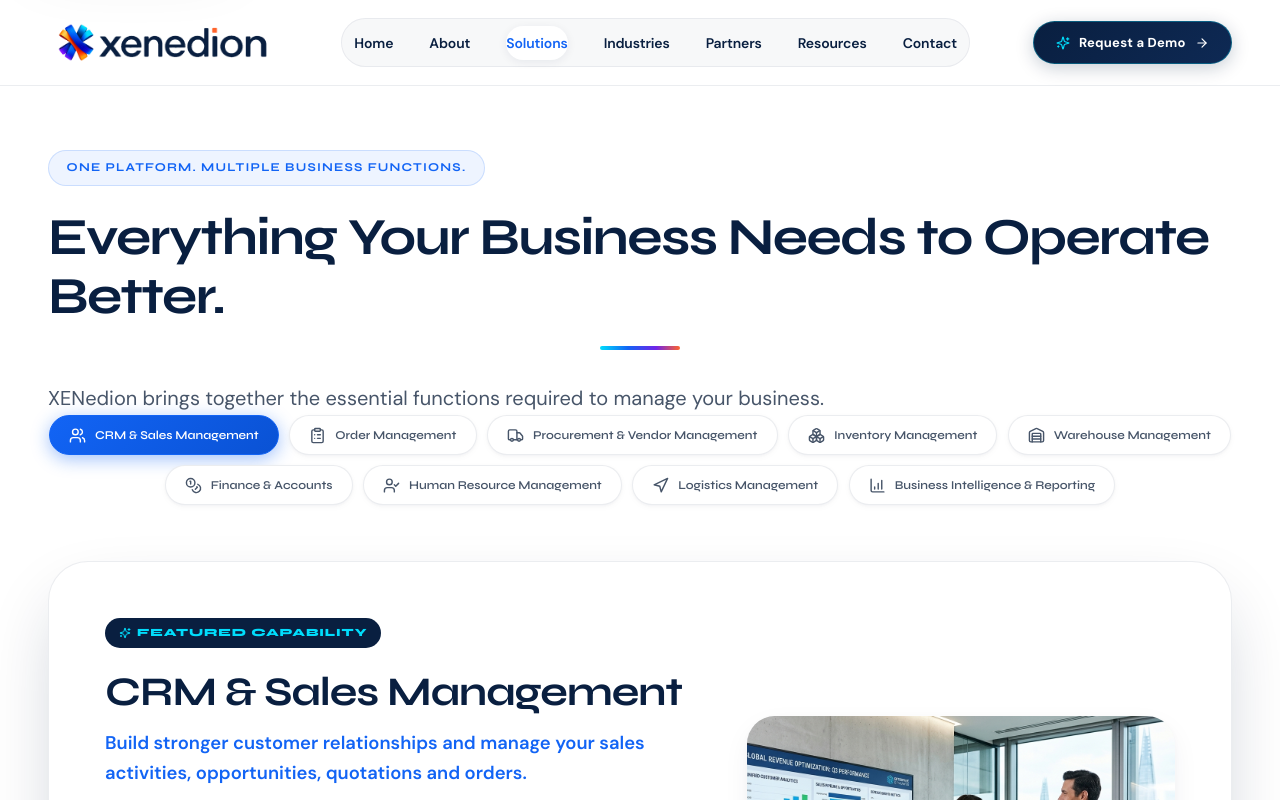
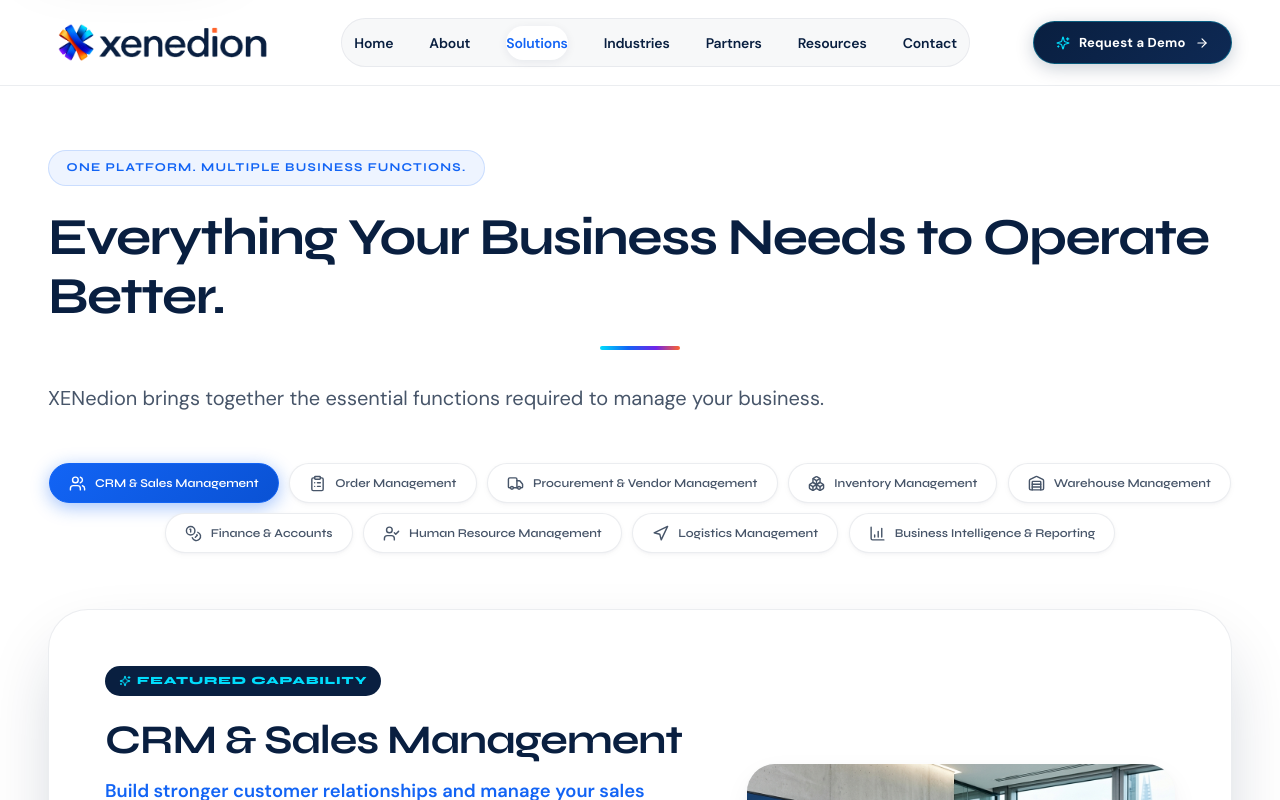
Before and after one commit to bhuvan10164-bit/Xenedion, a React (Vite) app: page / in a window 1280 px wide. Both pictures are taken after a click on the button "Explore Solutions". Shown: the top 800 px of the page. Built offline with nearby package versions, Linux system fonts and the light colour scheme.

Commit message:
Add generous 3rem vertical gap between topic descriptions and interactive filter pills in both Solutions and Industries pages to prevent visual collision

```diff
--- a/src/components/Industries/Industries.css
+++ b/src/components/Industries/Industries.css
@@ -24,6 +24,7 @@
   font-size: clamp(1.1rem, 1.3vw + 0.3rem, 1.25rem);
   color: var(--color-text-secondary);
   margin-top: 1.25rem;
+  margin-bottom: 0;
 }
 
 .industry-selection-pills {
@@ -31,6 +32,7 @@
   flex-wrap: wrap;
   gap: 0.85rem;
   justify-content: center;
+  margin-top: 3rem;
   margin-bottom: 3.5rem;
 }
 
--- a/src/components/Solutions/Solutions.css
+++ b/src/components/Solutions/Solutions.css
@@ -24,6 +24,7 @@
   font-size: clamp(1.1rem, 1.3vw + 0.3rem, 1.25rem);
   color: var(--color-text-secondary);
   margin-top: 1.25rem;
+  margin-bottom: 0;
 }
 
 /* Tabs Nav */
@@ -32,6 +33,7 @@
   flex-wrap: wrap;
   gap: 0.65rem;
   justify-content: center;
+  margin-top: 3rem;
   margin-bottom: 3.5rem;
 }
 
```
